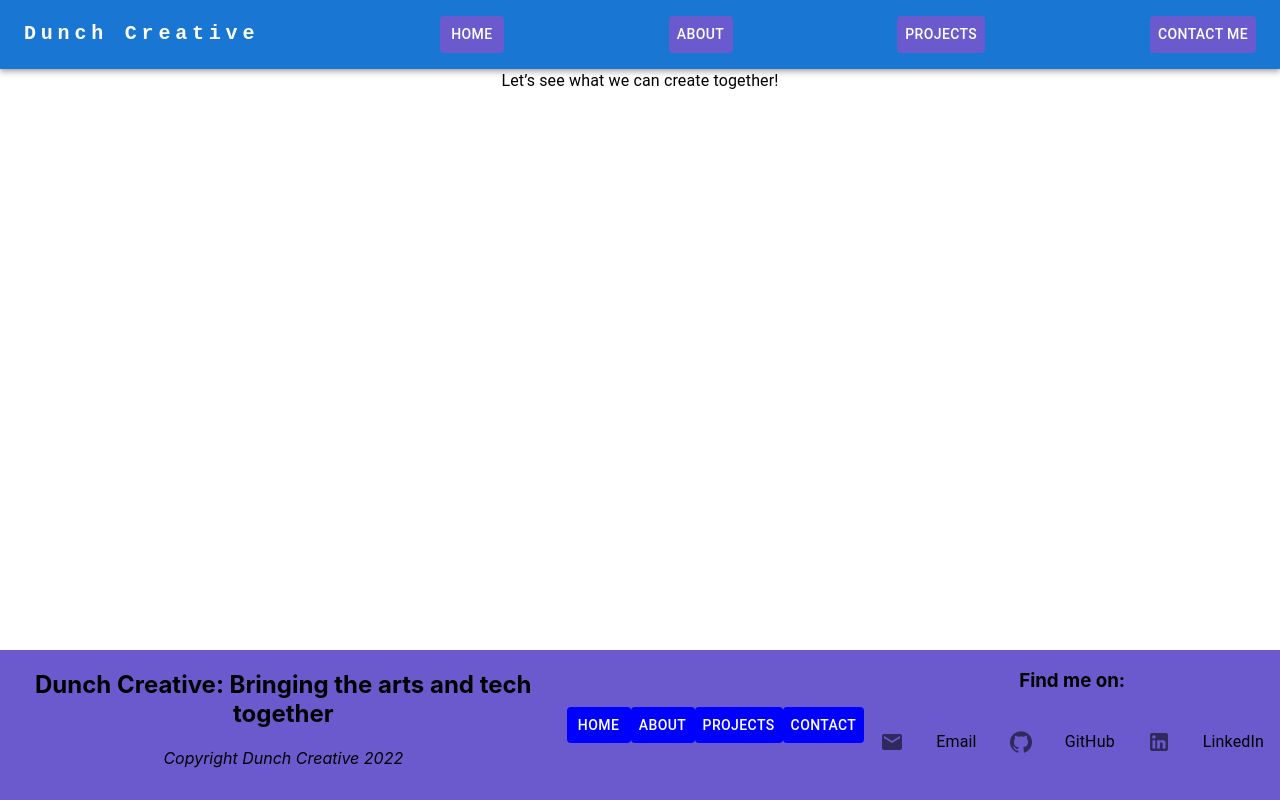
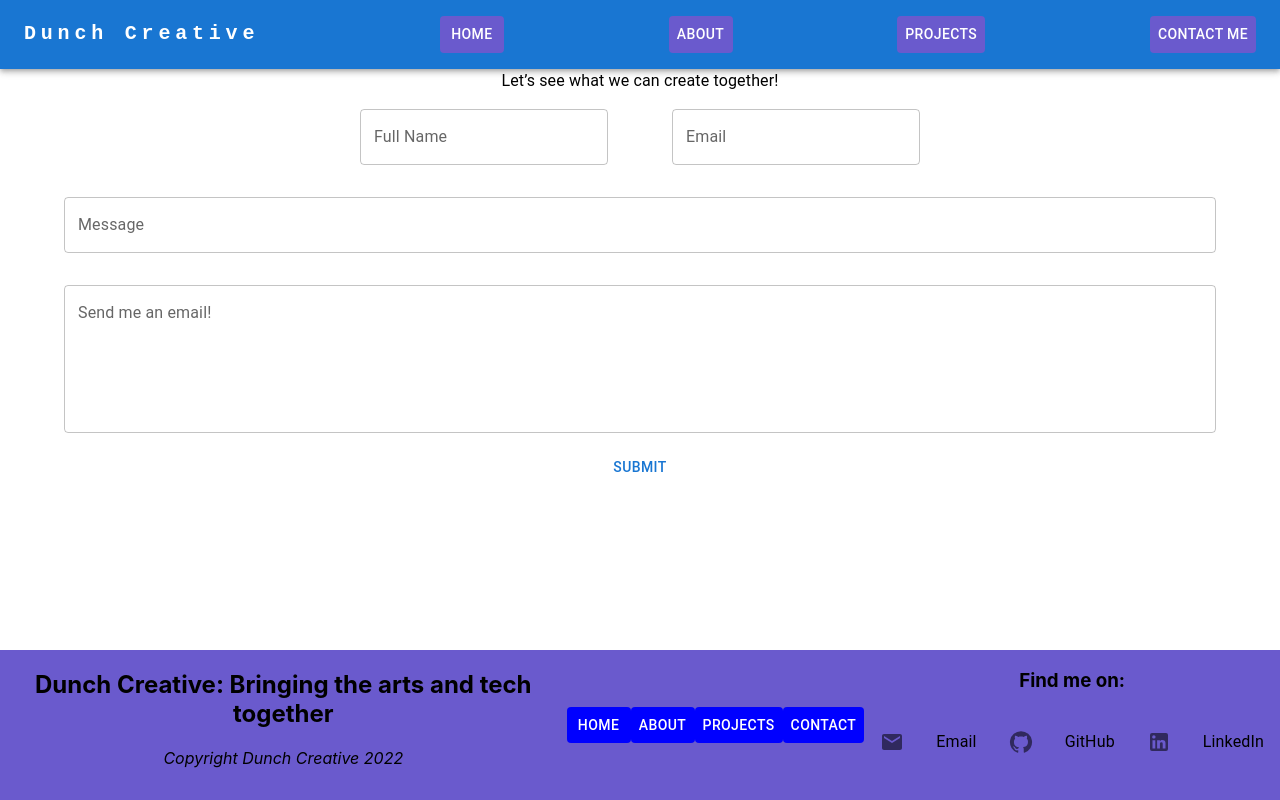
Before and after one commit to Kieran-Dunch/dunch-creative, a React (Create React App) app: page / in a window 1280 px wide. Built offline with nearby package versions, Linux system fonts and the light colour scheme; the HTML template or start-up script is replaced by a standard one.

Commit message:
made progress on contact me form

```diff
--- a/src/components/ContactMe.js
+++ b/src/components/ContactMe.js
@@ -1,12 +1,41 @@
-import { Typography } from "@mui/material";
+import { Button, TextField, Typography } from "@mui/material";
+import { Container } from "@mui/system";
 
 export default function ContactMe() {
   return (
     <>
-      <Typography>
-        Let’s see what we can create together!
-      </Typography>
-
+      <Container>
+        <Typography>
+          Let’s see what we can create together!
+        </Typography>
+        <form action="">
+          <TextField
+            label="Full Name"
+            halfWidth
+            sx={{my: 2, mx: 4}}
+          />
+          <TextField
+            label="Email"
+            halfWidth
+            sx={{my: 2, mx: 4}}
+          />
+          <TextField
+            label="Message"
+            fullWidth
+            sx={{my: 2}}
+          />
+          <TextField
+            id="outlined-basic"
+            label="Send me an email!"
+            variant="outlined"
+            fullWidth
+            multiline
+            rows={5}
+            sx={{my: 2}}
+          />
+          <Button type="submit">Submit</Button>
+        </form>
+      </Container>
     </>
   )
 }
```
